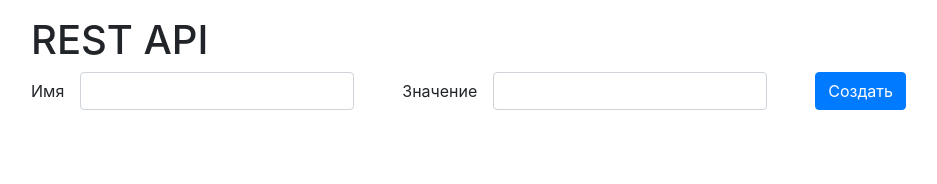
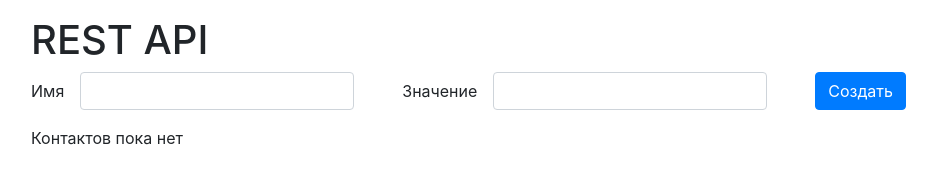
Before and after one commit to teekirienkov/restapi-node-vue, a website with bundled scripts: page client/index.html in a window 1280 px wide. Shown: the whole page, without its empty margins (54-991 px from the left). Built offline with nearby package versions, Linux system fonts and the light colour scheme.

Commit message:
add vue else in html

```diff
--- a/client/index.html
+++ b/client/index.html
@@ -35,6 +35,7 @@
                 </div>
             </div>
         </div>
+        <p v-else>Контактов пока нет</p>
 
 
     </div>
```
